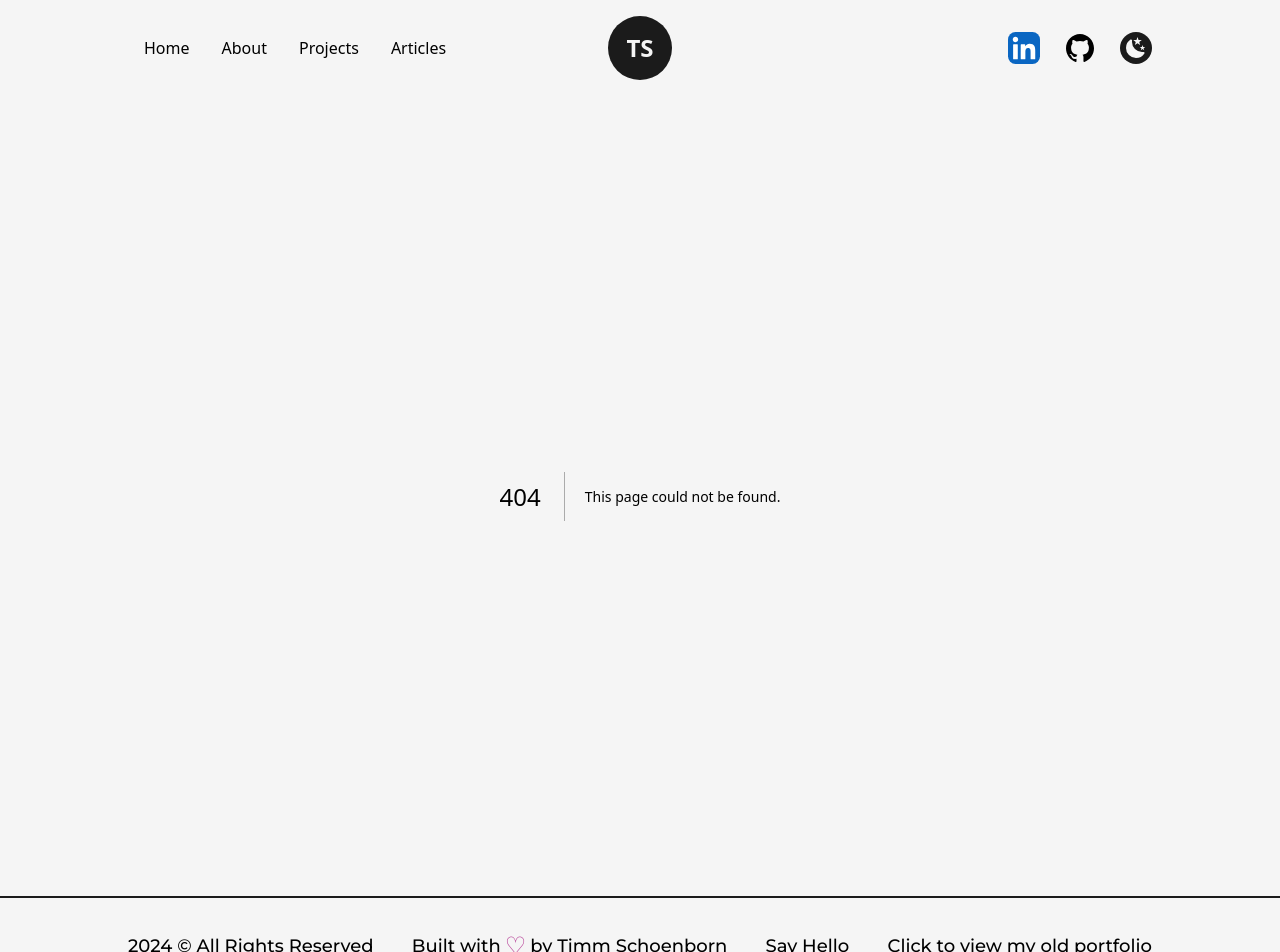
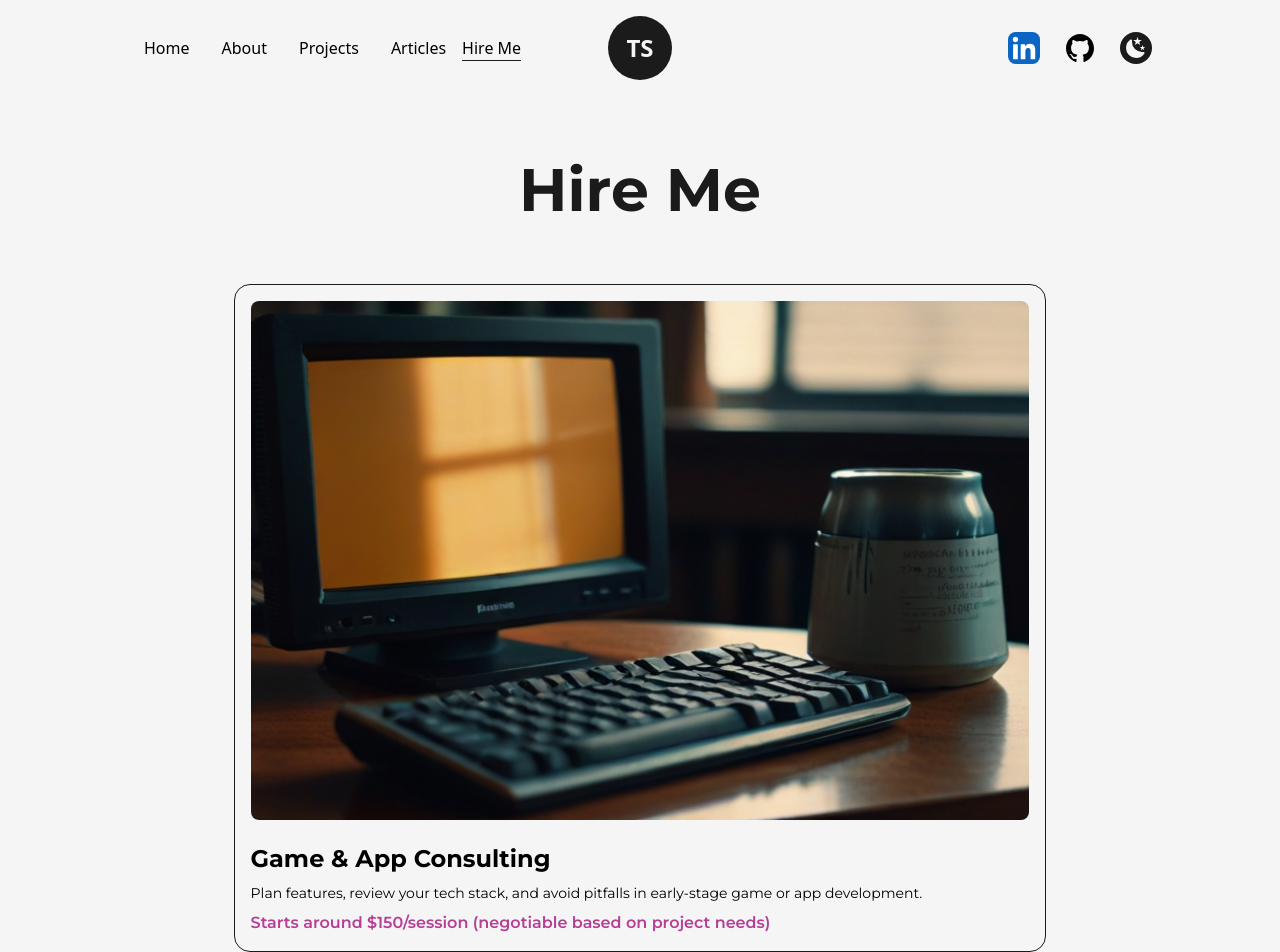
Before and after one commit to timmshinbone/portfolio, a Next.js app: page /hire-me in a window 1280 px wide. Before the commit this address had no page. Shown: the top 952 px of the page. Built offline with nearby package versions, Linux system fonts and the light colour scheme.

Commit message:
adds basics for the services page

```diff
--- a/src/components/NavBar.jsx
+++ b/src/components/NavBar.jsx
@@ -56,6 +56,7 @@ const NavBar = () => {
                     <CustomLink title='About' href='/about' className='mx-4'/>
                     <CustomLink title='Projects' className='mx-4' href='/projects'/>
                     <CustomLink title='Articles' className='ml-4' href='/articles'/>
+                    <CustomLink title='Hire Me' className='ml-4' href='/hire-me'/>
                 </nav>
 
                 <nav className='flex items-center justify-center flex-wrap'>
@@ -102,6 +103,7 @@ const NavBar = () => {
                         <CustomMobileLink title='About' href='/about' className='' toggle={handleClick}/>
                         <CustomMobileLink title='Projects' className='' href='/projects' toggle={handleClick}/>
                         <CustomMobileLink title='Articles' className='' href='/articles' toggle={handleClick}/>
+                        <CustomMobileLink title='Hire Me' className='' href='/hire-me' toggle={handleClick}/>
                     </nav>
 
                     <nav className='flex items-center justify-center flex-wrap mt-2'>
--- /dev/null
+++ b/src/pages/hire-me.jsx
@@ -0,0 +1,116 @@
+import Head from 'next/head';
+import { useEffect } from 'react';
+import { motion } from 'framer-motion';
+import TransitionEffect from '@/components/TransitionEffect';
+import Image from 'next/image';
+import placeholder from '../../public/images/articles/computer_and_keyboard_1.jpg';
+import Link from 'next/link';
+
+const FramerImage = motion(Image);
+
+const FeaturedService = ({ title, description, price, image, index }) => (
+  <motion.li
+    className="relative col-span-12 sm:col-span-6 p-4 bg-light dark:bg-dark border border-solid border-dark dark:border-light rounded-2xl"
+    initial={{ opacity: 0, y: 50 }}
+    whileInView={{ opacity: 1, y: 0 }}
+    transition={{ duration: 0.5 + index * 0.1 }}
+    viewport={{ once: true }}
+  >
+    <div className="absolute top-0 -right-3 -z-10 w-[101%] h-[103%] rounded-[2rem] bg-dark dark:bg-light rounded-br-3xl" />
+    <Link href="#" className="w-full inline-block cursor-pointer overflow-hidden rounded-lg">
+      <FramerImage
+        src={image}
+        alt={title}
+        className="w-full h-auto"
+        whileHover={{ scale: 1.05 }}
+        transition={{ duration: 0.2 }}
+        priority
+        sizes="(max-width: 768px) 100vw, (max-width: 1200px) 50vw, 50vw"
+      />
+    </Link>
+    <Link href="#">
+      <h2 className="capitalize text-2xl font-bold my-2 hover:underline underline-offset-2 mt-4 dark:text-light xs:text-lg">
+        {title}
+      </h2>
+    </Link>
+    <p className="text-sm mb-2 dark:text-light">
+      {description}
+    </p>
+    <span className="text-primary dark:text-primaryDark font-semibold block">{price}</span>
+  </motion.li>
+);
+
+export default function HireMe() {
+  useEffect(() => {
+    window.scrollTo(0, 0);
+  }, []);
+
+  const services = [
+    {
+      title: 'Game & App Consulting',
+      description: 'Plan features, review your tech stack, and avoid pitfalls in early-stage game or app development.',
+      price: 'Starts around $150/session (negotiable based on project needs)',
+      image: placeholder
+    },
+    {
+      title: 'Full Stack Development',
+      description: 'From websites to mobile apps, I offer complete frontend and backend development using modern frameworks.',
+      price: 'Typical range: $2,000–$15,000/project (rates flexible)',
+      image: placeholder
+    },
+    {
+      title: 'SEO Optimization',
+      description: 'Improve your site’s speed, metadata, accessibility, and visibility on search engines.',
+      price: 'Starts at $300/site (negotiable based on complexity)',
+      image: placeholder
+    },
+    {
+      title: 'Tutoring & Mentorship',
+      description: 'Learn JavaScript, React, WordPress, or game dev principles with personalized support.',
+      price: '$50/hr (bundles and student pricing available)',
+      image: placeholder
+    }
+  ];
+
+  return (
+    <>
+      <Head>
+        <title>Hire Me | Timm Schoenborn</title>
+        <meta name="description" content="Hire Timm Schoenborn for game dev, web dev, SEO, tutoring, and more." />
+      </Head>
+
+      <TransitionEffect />
+
+      <main className="w-full mb-16 flex flex-col items-center justify-center dark:text-light">
+        <h1 className="inline-block w-full text-center text-6xl font-bold capitalize mt-16 mb-16 text-dark dark:text-light">Hire Me</h1>
+
+        <ul className="grid grid-cols-12 gap-16 px-6 max-w-6xl">
+          {services.map((service, index) => (
+            <FeaturedService key={index} index={index} {...service} />
+          ))}
+        </ul>
+
+        <motion.section
+          className="w-full max-w-6xl mt-32 p-6 bg-light dark:bg-dark border border-dark dark:border-light rounded-xl shadow-lg"
+          initial={{ opacity: 0, y: 50 }}
+          whileInView={{ opacity: 1, y: 0 }}
+          transition={{ duration: 0.9 }}
+          viewport={{ once: true }}
+        >
+          <h2 className="text-4xl font-bold mb-4 text-center">Book a Call</h2>
+          <p className="mb-6 text-center">Use the tool below to schedule a free discovery call or consultation session.</p>
+          <div className="w-full h-[700px]">
+            <iframe
+              src="https://calendly.com/your-username"
+              width="100%"
+              height="100%"
+              frameBorder="0"
+              title="Schedule Appointment"
+              className="bg-light dark:bg-dark rounded-lg"
+            ></iframe>
+          </div>
+        </motion.section>
+      </main>
+    </>
+  );
+}
```
